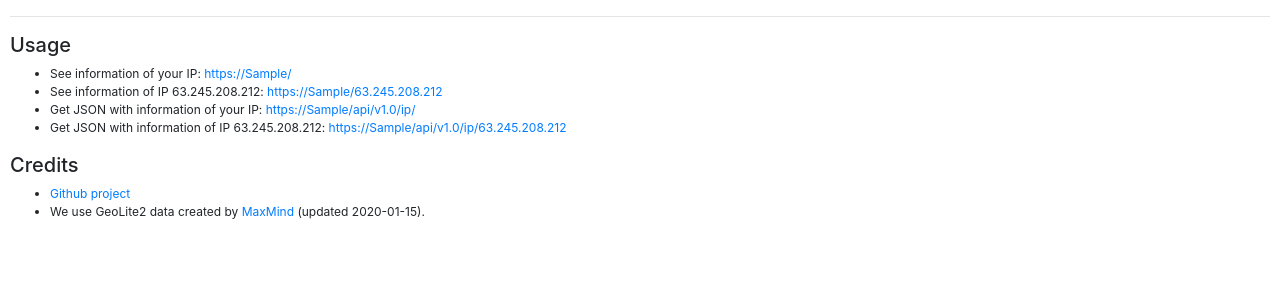
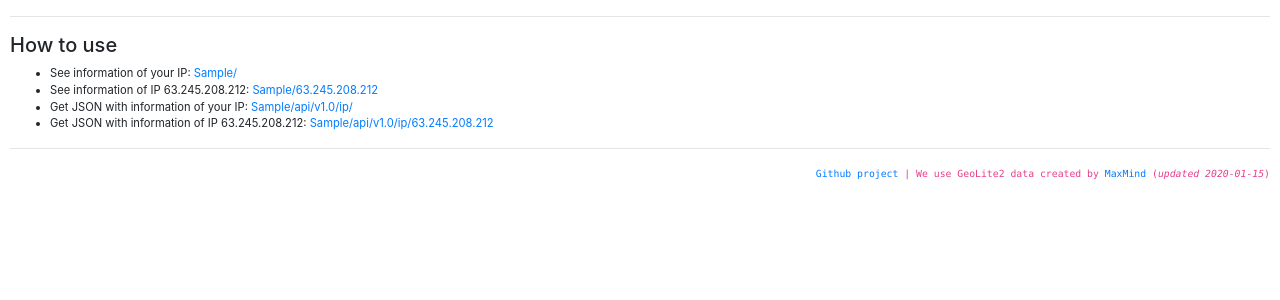
Before and after one commit to supermasita/geoip-flask, a Flask app: template templates/base.html in a window 1280 px wide. Shown: the top 300 px of the page. Run offline with Flask 2, Linux system fonts and the light colour scheme; the template is opened without the code that fills it: most values are stand-ins (such as "Sample title", 1, 10 or a date in 2020); parts of the project's set-up code (start-up, migrations or seed data) failed here and were passed over; some libraries are stand-ins or nearby versions.

Commit message:
GEOIP_APP_ENDPOINT, "own_ip" removal and templates cosmetic changes
- Replaced `GEOIP_APP_DOMAIN` with `GEOIP_APP_ENDPOINT`, which now should
also include scheme and port (if needed).
- Removed `own_ip` functionality (it just showed if the IP has not been
explicitly passed... meh)
- Some cosmetic changes in templates

```diff
--- a/app.py
+++ b/app.py
@@ -1,6 +1,6 @@
 #!flask/bin/python
 from flask import Flask, jsonify, render_template, request
-from config import geo_db_location, app_host, app_port, app_debug, app_domain, app_title, app_proxy_ip_header
+from config import geo_db_location, app_host, app_port, app_debug, app_endpoint, app_title, app_proxy_ip_header
 
 
 import geoip2.database
@@ -35,10 +35,9 @@ def _get_ip(ip=None):
                  - "EXCEPTION", for any other exception
 
     """
-    response = {'own_ip': False}
+    response = {}
     if ip is None:
         ip = _get_requester_ip()
-        response['own_ip'] = True
     response['ip'] = ip
     response['geoip_db_mtime'] = geoip_db_mtime
     try:
@@ -63,12 +62,12 @@ def _get_ip(ip=None):
 
 @app.route('/', methods=['GET'])
 @app.route('/<string:ip>', methods=['GET'])
-def html_response(ip=None, own_ip=False):
+def html_response(ip=None):
     """Get data for IP and render HTML template
     """
     results = _get_ip(ip)
     return render_template("index.html", results=results,
-                           app_title=app_title, app_domain=app_domain)
+                           app_title=app_title, app_endpoint=app_endpoint)
 
 
 @app.route('/api/v1.0/ip/', methods=['GET'])
--- a/config.py
+++ b/config.py
@@ -9,8 +9,8 @@ app_port = os.getenv("GEOIP_APP_PORT", "8888")
 # Flask debug flag
 app_debug = os.getenv("GEOIP_APP_DEBUG", False)
 
-# Domain used in template anchors
-app_domain = os.getenv("GEOIP_APP_DOMAIN", "geoip.supermasita.com")
+# Domain used in template anchors - Must include scheme (http/https)
+app_endpoint = os.getenv("GEOIP_APP_ENDPOINT", "http://geoip.supermasita.com:8888")
 # HTML title for template
 app_title = os.getenv("GEOIP_APP_TITLE", "A service for MaxMind's GeoIP DB using Flask")
 
--- a/templates/base.html
+++ b/templates/base.html
@@ -9,19 +9,16 @@
     <body style="margin:10px;">
         {% block content %}{% endblock %}
 	<hr>
-	<font style='font-size:75%;'>
-	<h5>Usage</h5>
+	<font style='font-size:70%;'>
+	<h5>How to use</h5>
 	<ul>
-		<li>See information of your IP: <a href="https://{{ app_domain }}/">https://{{ app_domain }}/</a></li>
-		<li>See information of IP 63.245.208.212: <a href="https://{{ app_domain }}/63.245.208.212">https://{{ app_domain }}/63.245.208.212</a></li>
-		<li>Get JSON with information of your IP: <a href="https://{{ app_domain }}/api/v1.0/ip/">https://{{ app_domain }}/api/v1.0/ip/</a></li>
-		<li>Get JSON with information of IP 63.245.208.212: <a href="https://{{ app_domain }}/api/v1.0/ip/63.245.208.212">https://{{ app_domain }}/api/v1.0/ip/63.245.208.212</a></li>
+		<li>See information of your IP: <a href="{{ app_endpoint }}/">{{ app_endpoint }}/</a></li>
+		<li>See information of IP 63.245.208.212: <a href="{{ app_endpoint }}/63.245.208.212">{{ app_endpoint }}/63.245.208.212</a></li>
+		<li>Get JSON with information of your IP: <a href="{{ app_endpoint }}/api/v1.0/ip/">{{ app_endpoint }}/api/v1.0/ip/</a></li>
+		<li>Get JSON with information of IP 63.245.208.212: <a href="{{ app_endpoint }}/api/v1.0/ip/63.245.208.212">{{ app_endpoint }}/api/v1.0/ip/63.245.208.212</a></li>
 	</ul>
-	<h5>Credits</h5>
-	<ul>
-		<li><a href="https://github.com/supermasita/geoip-flask">Github project</a></li>
-		<li>We use GeoLite2 data created by <a href="http://www.maxmind.com" target="_blank">MaxMind</a> (updated {{ results['geoip_DB_MTime'] }}).</li>
-	</ul>
+	<hr>
+	<p align="right"><code><a href="https://github.com/supermasita/geoip-flask">Github project</a> | We use GeoLite2 data created by <a href="http://www.maxmind.com" target="_blank">MaxMind</a> (<i>updated {{ results['geoip_db_mtime'] }}</i>)</code></p>
 	</font>
     </body>
 </html>
```
Also changed, not shown: templates/index.html (+18 -14 lines), README.md, 1 other file.
